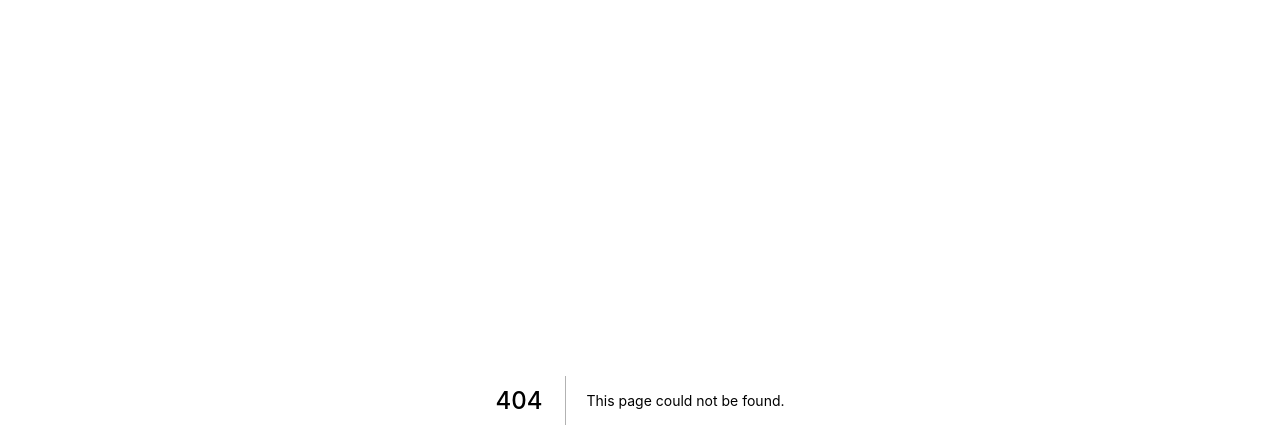
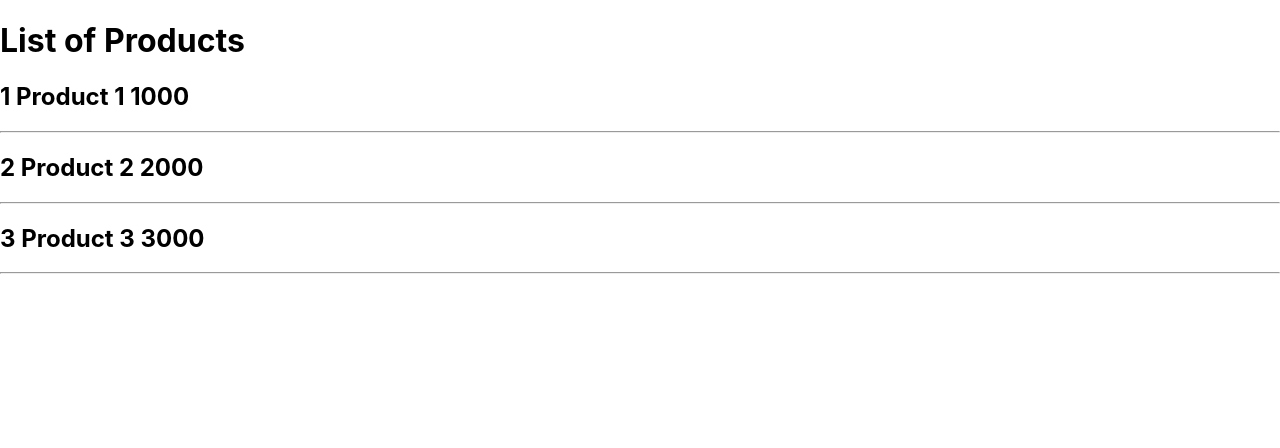
Before and after one commit to rsshonjoy/nextjs, a Next.js app: page /products in a window 1280 px wide. Before the commit this address had no page. Shown: the top 448 px of the page. Built offline with nearby package versions, Linux system fonts and the light colour scheme; data requests are answered from the project's data file.

Commit message:
Incremental Static Generation

```diff
--- /dev/null
+++ b/pages/products/index.js
@@ -0,0 +1,30 @@
+const ProductList = ({ products }) => {
+  return (
+    <>
+      <h1>List of Products</h1>
+      {products.map(product => {
+        return (
+          <div key={product.id}>
+            <h2>
+              {product.id} {product.title} {product.price}
+            </h2>
+            <hr/>
+          </div>
+        )
+      })}
+    </>
+  )
+}
+
+export default ProductList
+
+export async function getStaticProps() {
+  const res = await fetch('http://localhost:4000/products')
+  const data = await res.json();
+
+  return {
+    props: {
+      products: data,
+    }
+  }
+}
```
Also changed, not shown: pages/products/[productId].js (added, +41 -0 lines).
